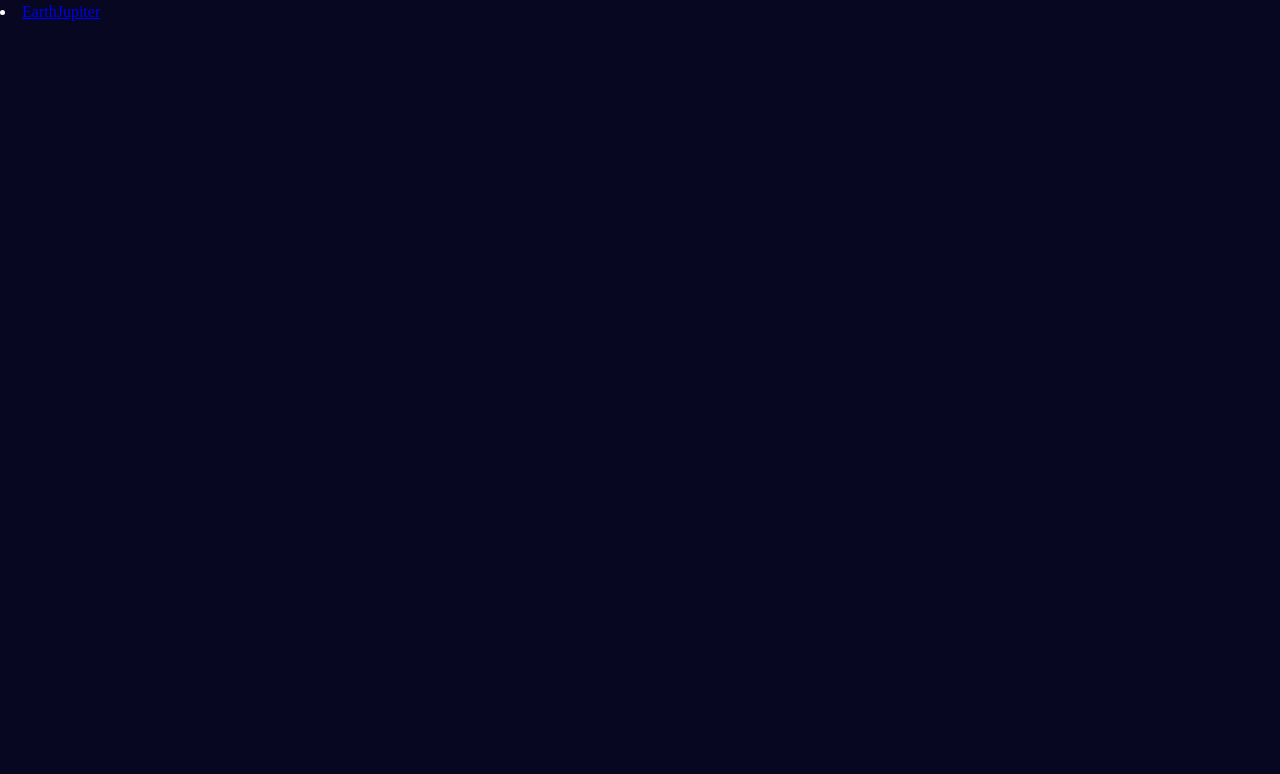
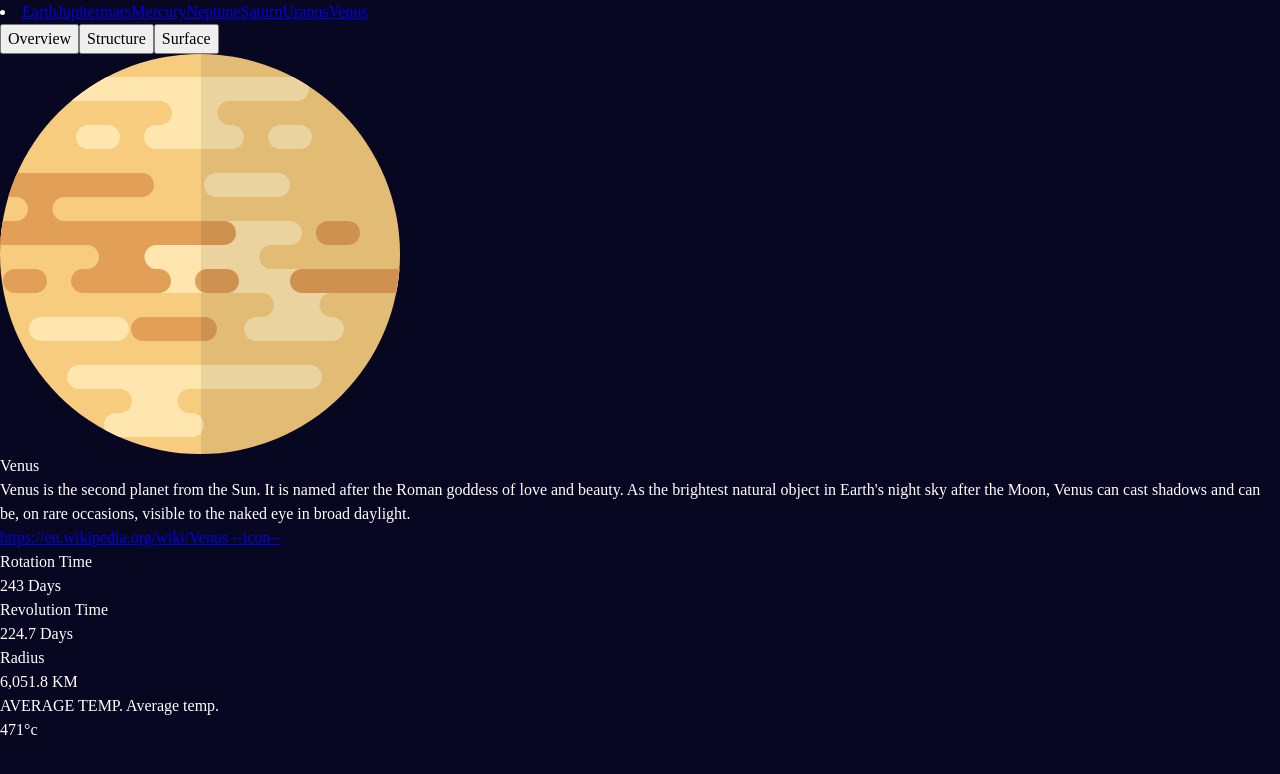
Before and after one commit to satrop/Planets_Fact_Site, a React (Vite) app: page /Planets_Fact_Site/Venus in a window 1280 px wide. Before the commit this address had no page. Shown: the top 774 px of the page. Built offline with nearby package versions, Linux system fonts and the light colour scheme.

Commit message:
Pages and content added and working

```diff
--- a/src/App.jsx
+++ b/src/App.jsx
@@ -22,12 +22,32 @@ const App = () => {
 					path="Planets_Fact_Site/Jupiter/"
 					element={<Jupiter />}
 				/>
-				{/* <Route exact path="/Mars" element={<Mars />} />
-				<Route exact path="/Mercury" element={<Mercury />} />
-				<Route exact path="/Neptune" element={<Neptune />} />
-				<Route exact path="/Saturn" element={<Saturn />} />
-				<Route exact path="/Uranus" element={<Uranus />} />
-				<Route exact path="/Venus" element={<Venus />} /> */}
+				<Route exact path="Planets_Fact_Site/Mars" element={<Mars />} />
+				<Route
+					exact
+					path="Planets_Fact_Site/Mercury"
+					element={<Mercury />}
+				/>
+				<Route
+					exact
+					path="Planets_Fact_Site/Neptune"
+					element={<Neptune />}
+				/>
+				<Route
+					exact
+					path="Planets_Fact_Site/Saturn"
+					element={<Saturn />}
+				/>
+				<Route
+					exact
+					path="Planets_Fact_Site/Uranus"
+					element={<Uranus />}
+				/>
+				<Route
+					exact
+					path="Planets_Fact_Site/Venus"
+					element={<Venus />}
+				/>
 			</Routes>
 		</>
 	);
--- a/src/Components/Content/Content.jsx
+++ b/src/Components/Content/Content.jsx
@@ -1,21 +1,45 @@
-import React from 'react';
+import React, { useState } from 'react';
 
 const Content = (props) => {
+	const [displayText, setDisplayText] = useState(props.overview.content);
+	const [displayImage, setDisplayImage] = useState(props.images.planet);
+
 	return (
 		<div className="planet-card">
 			<nav className="planet-card__nav">
-				<button>Overview</button>
-				<button>Structure</button>
-				<button>Surface</button>
+				<button
+					onClick={() => {
+						setDisplayText(props.overview.content);
+						setDisplayImage(props.images.planet);
+					}}
+				>
+					Overview
+				</button>
+				<button
+					onClick={() => {
+						setDisplayText(props.structure.content);
+						setDisplayImage(props.images.internal);
+					}}
+				>
+					Structure
+				</button>
+				<button
+					onClick={() => {
+						setDisplayText(props.geology.content);
+						setDisplayImage(props.images.planet);
+					}}
+				>
+					Surface
+				</button>
 			</nav>
 			<img
-				src={props.images.planet}
+				src={displayImage}
 				alt={props.name}
 				className="planet-card__image"
 			/>
 			<div className="planet-card__info">
 				<div className="header">{props.name}</div>
-				<div className="text">{props.overview.content}</div>
+				<div className="text">{displayText}</div>
 				<a href="#nogo" className="source">
 					{props.overview.source} --icon--
 				</a>
--- a/src/Components/Earth/Earth.jsx
+++ b/src/Components/Earth/Earth.jsx
@@ -3,7 +3,6 @@ import Content from '../Content/Content';
 import data from '../../assets/data.json';
 
 const Earth = () => {
-	console.log(data);
 	const contentData = data.map((item) => {
 		return <Content key={item.name} {...item} />;
 	});
--- a/src/Components/Jupiter/Jupiter.jsx
+++ b/src/Components/Jupiter/Jupiter.jsx
@@ -1,7 +1,13 @@
 import React from 'react';
+import Content from '../Content/Content';
+import data from '../../assets/data.json';
 
 const Jupiter = () => {
-	return <div>Jupiter</div>;
+	const contentData = data.map((item) => {
+		return <Content key={item.name} {...item} />;
+	});
+
+	return <>{contentData[4]}</>;
 };
 
 export default Jupiter;
--- a/src/Components/Mars/Mars.jsx
+++ b/src/Components/Mars/Mars.jsx
@@ -1,7 +1,13 @@
 import React from 'react';
+import Content from '../Content/Content';
+import data from '../../assets/data.json';
 
 const Mars = () => {
-	return <div>Mars</div>;
+	const contentData = data.map((item) => {
+		return <Content key={item.name} {...item} />;
+	});
+
+	return <>{contentData[3]}</>;
 };
 
 export default Mars;
--- a/src/Components/Mercury/Mercury.jsx
+++ b/src/Components/Mercury/Mercury.jsx
@@ -1,7 +1,13 @@
 import React from 'react';
+import Content from '../Content/Content';
+import data from '../../assets/data.json';
 
 const Mercury = () => {
-	return <div>Mercury</div>;
+	const contentData = data.map((item) => {
+		return <Content key={item.name} {...item} />;
+	});
+
+	return <>{contentData[0]}</>;
 };
 
 export default Mercury;
--- a/src/Components/Navigation/Navigation.jsx
+++ b/src/Components/Navigation/Navigation.jsx
@@ -7,12 +7,12 @@ const Navigation = () => {
 			<li>
 				<Link to="Planets_Fact_Site/">Earth</Link>
 				<Link to="Planets_Fact_Site/jupiter/">Jupiter</Link>
-				{/* <Link to="/mars">mars</Link>
-				<Link to="/mercury">Mercury</Link>
-				<Link to="/neptune">Neptune</Link>
-				<Link to="/saturn">Saturn</Link>
-				<Link to="/uranus">Uranus</Link>
-				<Link to="/venus">Venus</Link> */}
+				<Link to="Planets_Fact_Site/mars">mars</Link>
+				<Link to="Planets_Fact_Site/mercury">Mercury</Link>
+				<Link to="Planets_Fact_Site/neptune">Neptune</Link>
+				<Link to="Planets_Fact_Site/saturn">Saturn</Link>
+				<Link to="Planets_Fact_Site/uranus">Uranus</Link>
+				<Link to="Planets_Fact_Site/venus">Venus</Link>
 			</li>
 		</nav>
 	);
--- a/src/Components/Neptune/Neptune.jsx
+++ b/src/Components/Neptune/Neptune.jsx
@@ -1,7 +1,13 @@
 import React from 'react';
+import Content from '../Content/Content';
+import data from '../../assets/data.json';
 
 const Neptune = () => {
-	return <div>Neptune</div>;
+	const contentData = data.map((item) => {
+		return <Content key={item.name} {...item} />;
+	});
+
+	return <>{contentData[7]}</>;
 };
 
 export default Neptune;
--- a/src/Components/Saturn/Saturn.jsx
+++ b/src/Components/Saturn/Saturn.jsx
@@ -1,7 +1,12 @@
 import React from 'react';
+import Content from '../Content/Content';
+import data from '../../assets/data.json';
+const Saturn = () => {
+	const contentData = data.map((item) => {
+		return <Content key={item.name} {...item} />;
+	});
 
-const Saturn = () => {
-	return <div>Saturn</div>;
+	return <>{contentData[5]}</>;
 };
 
 export default Saturn;
--- a/src/Components/Uranus/Uranus.jsx
+++ b/src/Components/Uranus/Uranus.jsx
@@ -1,7 +1,13 @@
 import React from 'react';
+import Content from '../Content/Content';
+import data from '../../assets/data.json';
 
 const Uranus = () => {
-	return <div>Uranus</div>;
+	const contentData = data.map((item) => {
+		return <Content key={item.name} {...item} />;
+	});
+
+	return <>{contentData[6]}</>;
 };
 
 export default Uranus;
--- a/src/Components/Venus/Venus.jsx
+++ b/src/Components/Venus/Venus.jsx
@@ -1,7 +1,13 @@
 import React from 'react';
+import Content from '../Content/Content';
+import data from '../../assets/data.json';
 
 const Venus = () => {
-	return <div>Venus</div>;
+	const contentData = data.map((item) => {
+		return <Content key={item.name} {...item} />;
+	});
+
+	return <>{contentData[1]}</>;
 };
 
 export default Venus;
--- a/src/assets/data.json
+++ b/src/assets/data.json
@@ -114,9 +114,9 @@
 		"radius": "69,911 KM",
 		"temperature": "-108°c",
 		"images": {
-			"planet": "./planet-jupiter.svg",
-			"internal": "./planet-jupiter-internal.svg",
-			"geology": "./geology-jupiter.png"
+			"planet": "../../public/planet-jupiter.svg",
+			"internal": "../../public/planet-jupiter-internal.svg",
+			"geology": "../../public/geology-jupiter.png"
 		}
 	},
 	{
```
Also changed, not shown: 3 other files (tests, documents, lock files or other folders).
